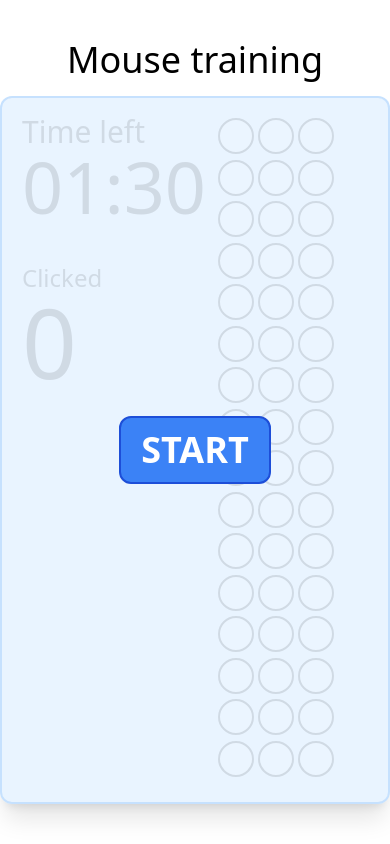
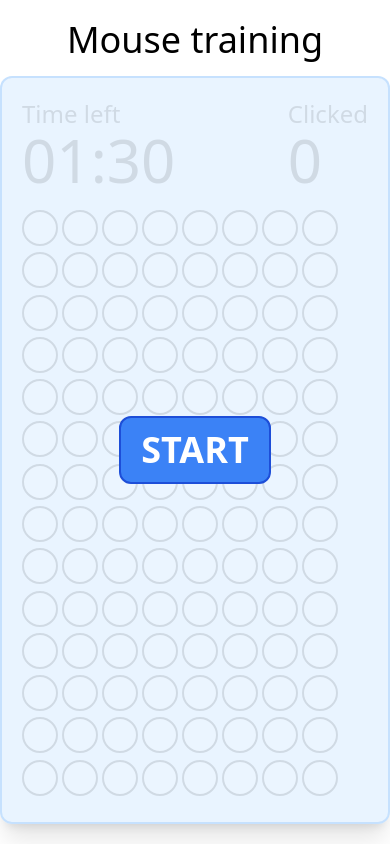
Before and after one commit to irebah/mouse-training, a React (Vite) app: page / in a window 390 px wide. Built offline with nearby package versions, Linux system fonts and the light colour scheme.

Commit message:
fix: fixing responsive mode

```diff
--- a/src/App.tsx
+++ b/src/App.tsx
@@ -6,12 +6,12 @@ import { GameProvider } from "./context/GameContext";
 
 const App = () => {
   return (
-    <main className="flex-col gap-4 flex justify-center items-center w-screen h-screen p-10">
+    <main className="flex-col gap-4 flex justify-center items-center w-screen h-screen p-5 md:p-10">
       <p className="text-4xl">Mouse training</p>
-      <section className="w-screen max-w-7xl h-screen max-h-[60rem] p-5 border-2 border-blue-300/40 bg-blue-300/20 shadow-xl flex-row md:flex gap-3 rounded-xl relative flex justify-center items-center">
+      <section className="w-screen max-w-7xl h-screen max-h-[60rem] p-5 border-2 border-blue-300/40 bg-blue-300/20 shadow-xl flex-col md:flex md:flex-row gap-3 rounded-xl relative flex justify-center items-center">
         <ErrorBoundary>
           <GameProvider>
-            <Information className="md:w-[250px] rounded-xl h-full md:order-last mb-2 md:mb-0" />
+            <Information className="md:w-[250px] md:block w-full flex rounded-xl md:h-full md:order-last mb-2 md:mb-0" />
             <ClickableContainer className="flex-1 h-full md:h-100" />
             <StartButton />
           </GameProvider>
--- a/src/components/Information/Information.tsx
+++ b/src/components/Information/Information.tsx
@@ -12,14 +12,16 @@ const Information = ({ className = "" }: Props) => {
   return (
     <section
       data-testid="information"
-      className={`${className} ${
-        !state.activeGame ? OPACITY_INACTIVE_GAME : ""
-      }`}
+      className={`
+        ${className}
+        ${!state.activeGame ? OPACITY_INACTIVE_GAME : ""}
+        justify-between
+      `}
     >
       <Timer />
       <article>
-        <p className="text-2xl mt-10">Clicked</p>
-        <p data-testid="elementsClicked" className="text-8xl">
+        <p className="text-2xl md:text-2xl md:mt-10">Clicked</p>
+        <p data-testid="elementsClicked" className="text-6xl md:text-8xl">
           {state.elementsClicked}
         </p>
       </article>
--- a/src/components/Timer/Timer.tsx
+++ b/src/components/Timer/Timer.tsx
@@ -41,10 +41,12 @@ const Timer = ({ timeLeft = MAX_TIME }: Props) => {
 
   return (
     <div data-testid="timer">
-      <p className="text-3xl">Time left</p>
+      <p className="text-2xl md:text-3xl">Time left</p>
       <p
         data-testid="time-left"
-        className={`${time < REMAINDER_TIME ? "text-red-700" : ""} text-7xl`}
+        className={`${
+          time < REMAINDER_TIME ? "text-red-700" : ""
+        } text-6xl md:text-7xl`}
       >
         {getMinutes(time)}:{getSeconds(time)}
       </p>
```
